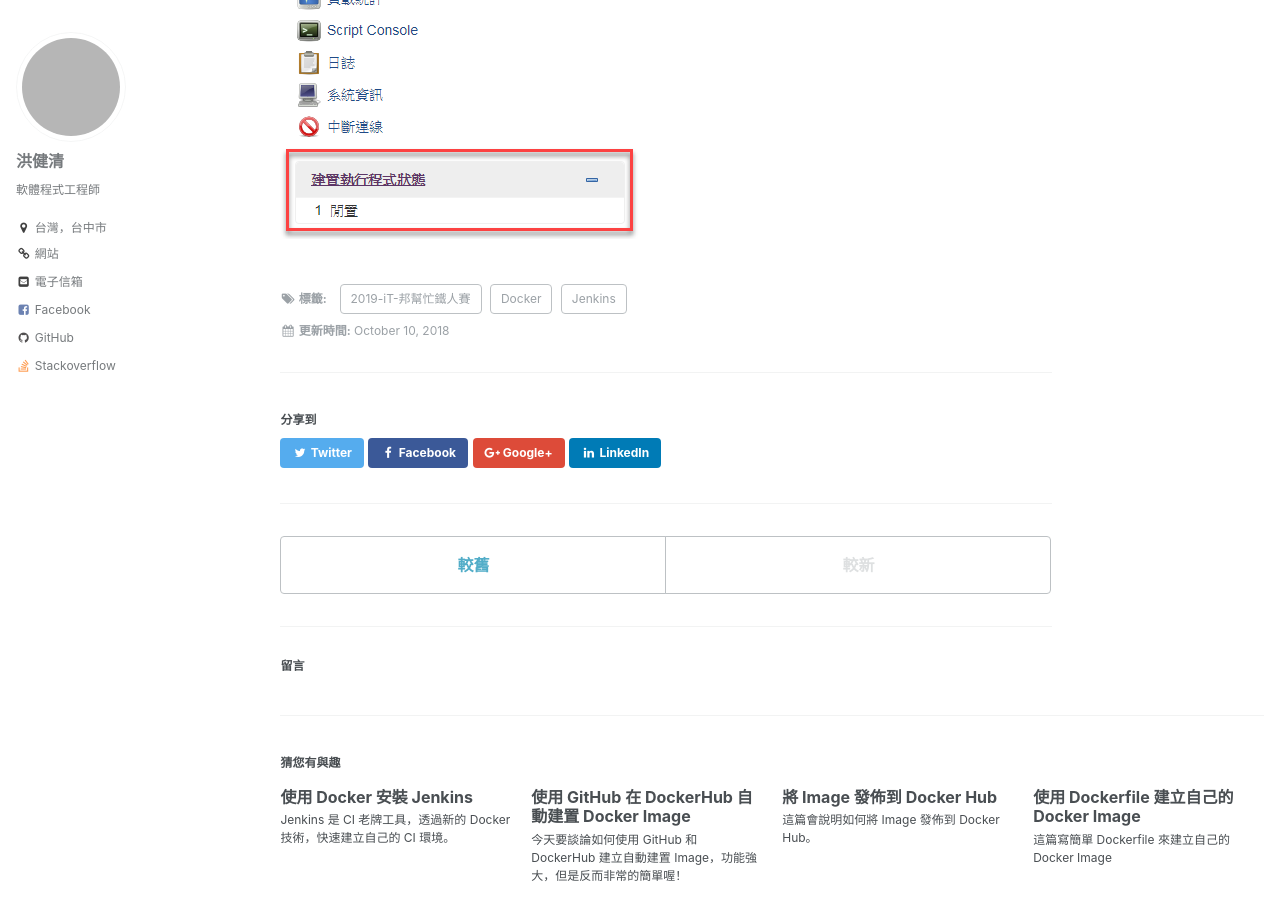
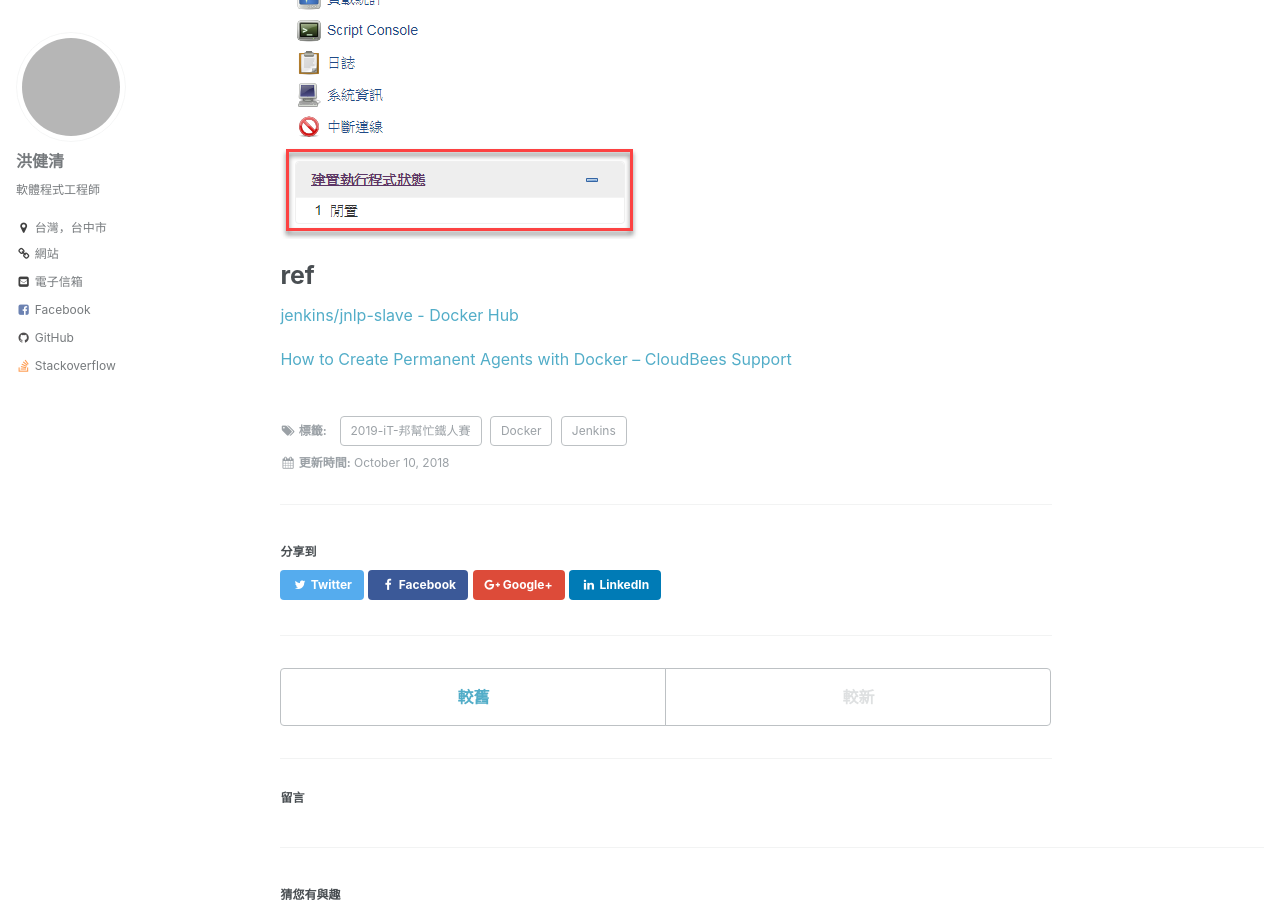
Before and after one commit to allyusd/twblog-source, a Jekyll site: the page built from _posts/2018-10-10-install-jenkins-agent-with-docker.md, in a window 1280 px wide and 900 px high, scrolled down 4795 px. Built offline with Jekyll 4.4.1, drawn with Linux system fonts in a browser that asks for light colours; comment, search, counter and statistics services are not loaded; grey boxes are pictures that could not be loaded.

Commit message:
post: update

```diff
--- a/_posts/2018-10-10-install-jenkins-agent-with-docker.md
+++ b/_posts/2018-10-10-install-jenkins-agent-with-docker.md
@@ -69,3 +69,8 @@ docker run \
 是的，這樣 Jenkins Agent 就完成啟動，回到剛剛的 Agent 頁面按下 F5 重新更新，會發現 Agent 已經上線並且準備工作了。
 
 ![](/assets/images/2018-10-10-install-jenkins-agent-with-docker/2018-10-10_22-12-40.png)
+
+# ref
+[jenkins/jnlp-slave - Docker Hub](https://hub.docker.com/r/jenkins/jnlp-slave/)
+
+[How to Create Permanent Agents with Docker – CloudBees Support](https://support.cloudbees.com/hc/en-us/articles/115001771692-How-to-Create-Permanent-Agents-with-Docker)
```
